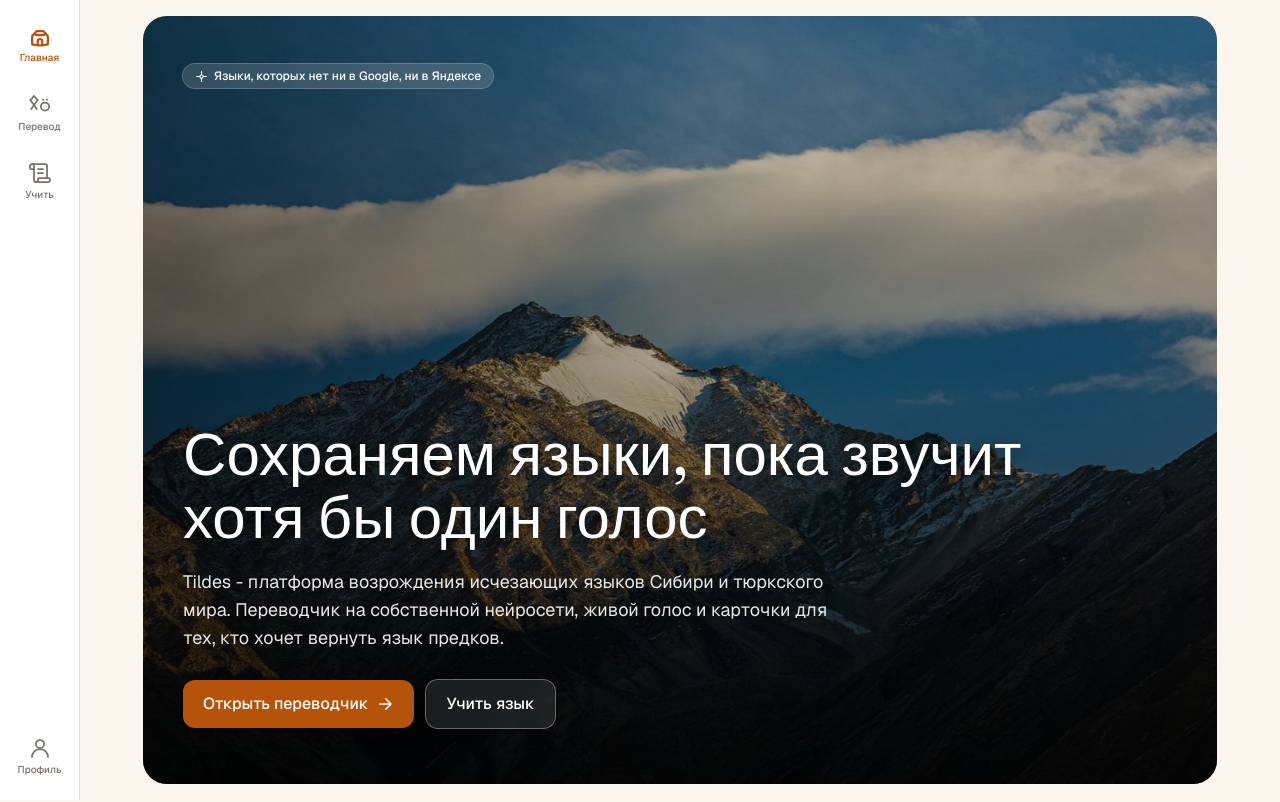
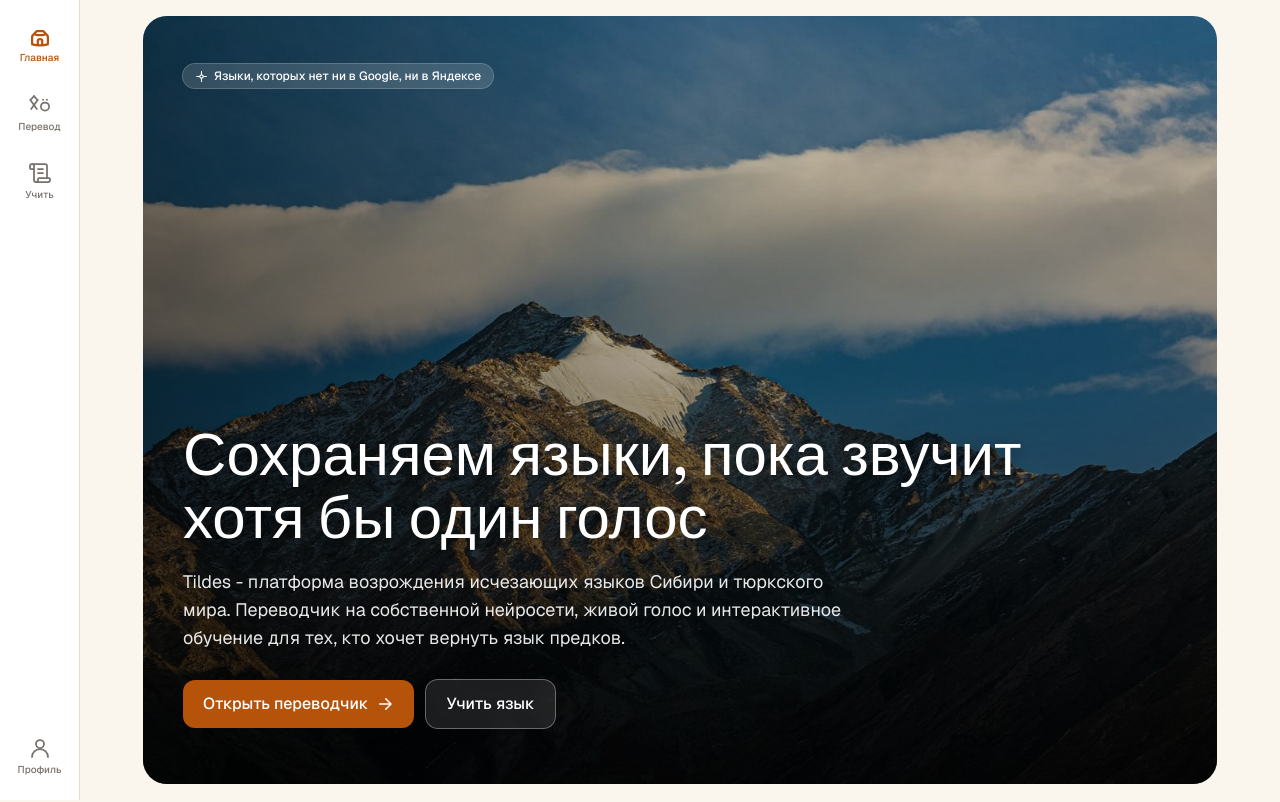
Before and after one commit to Magurin/tildes_frontend, a Next.js app: page / in a window 1280 px wide. Shown: the top 802 px of the page. Built offline with nearby package versions, Linux system fonts and the light colour scheme; no server answers; the database is empty.

Commit message:
Лендинг: «карточки» → «интерактивное обучение» в описании

```diff
--- a/app/components/Landing.tsx
+++ b/app/components/Landing.tsx
@@ -69,8 +69,8 @@ export default function Landing() {
           </h1>
           <p className="mt-5 max-w-2xl text-[15px] leading-7 text-white/90 [text-shadow:0_1px_10px_rgba(0,0,0,0.4)] sm:text-lg">
             Tildes - платформа возрождения исчезающих языков Сибири и тюркского
-            мира. Переводчик на собственной нейросети, живой голос и карточки для
-            тех, кто хочет вернуть язык предков.
+            мира. Переводчик на собственной нейросети, живой голос и
+            интерактивное обучение для тех, кто хочет вернуть язык предков.
           </p>
           <div className="mt-7 flex flex-wrap gap-3">
             <Link
```
